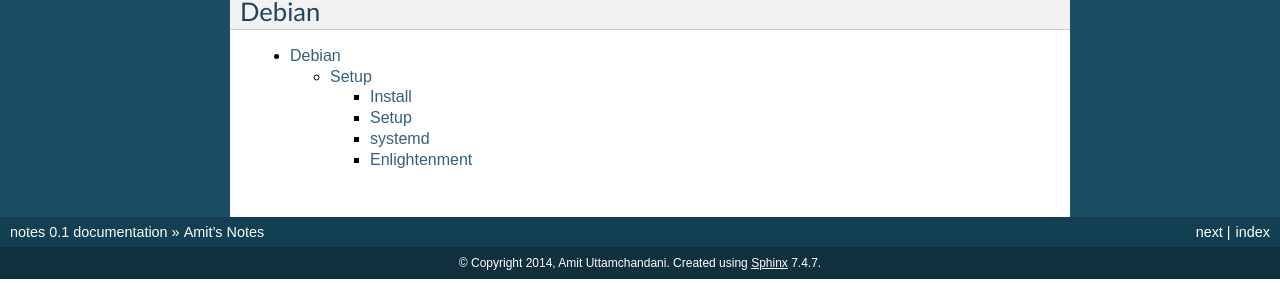
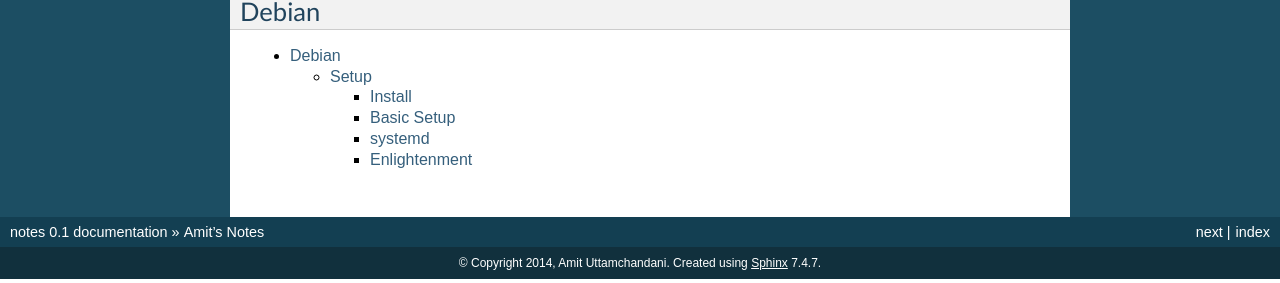
Before and after one commit to amituttam/notes, a Sphinx documentation site: the page built from docs/index.rst, in a window 1280 px wide. Shown: the part 614-897 px from the top of the page. Built offline with Sphinx 7.4.7, drawn with Linux system fonts in a browser that asks for light colours.

Commit message:
Fix code block rendering

```diff
--- a/docs/debian/setup.rst
+++ b/docs/debian/setup.rst
@@ -11,15 +11,15 @@
 During the install, select all defaults and just select *SSH Server* and
 *Standard System Utilities* in tasksel.
 
-Setup
------
+Basic Setup
+-----------
 
 1. Enable *force_color_prompt* in *.bashrc*.
 2. Update apt lists and upgrade all packages.
 3. Login using *su* and install *sudo*.
 4. Add the following lines using *visudo*:
 
-.. code-block: shell
+.. code-block:: shell
     # User privilege specification
     logicube        ALL=(ALL:ALL) ALL
 
@@ -31,12 +31,12 @@
 3. Fix the permissions for this group so that any user that is a member
    of *systemd-journal* should be able to access it.
 
-.. code-block: shell
+.. code-block:: shell
     $ sudo chmod g+rwx /var/log/journal
 
 4. Add the user to the *systemd-journal* group:
 
-.. code-block: shell
+.. code-block:: shell
     $ sudo usermod -a -G systemd-journal logicube
 
 5. Reboot the system using *systemct reboot*.
```
